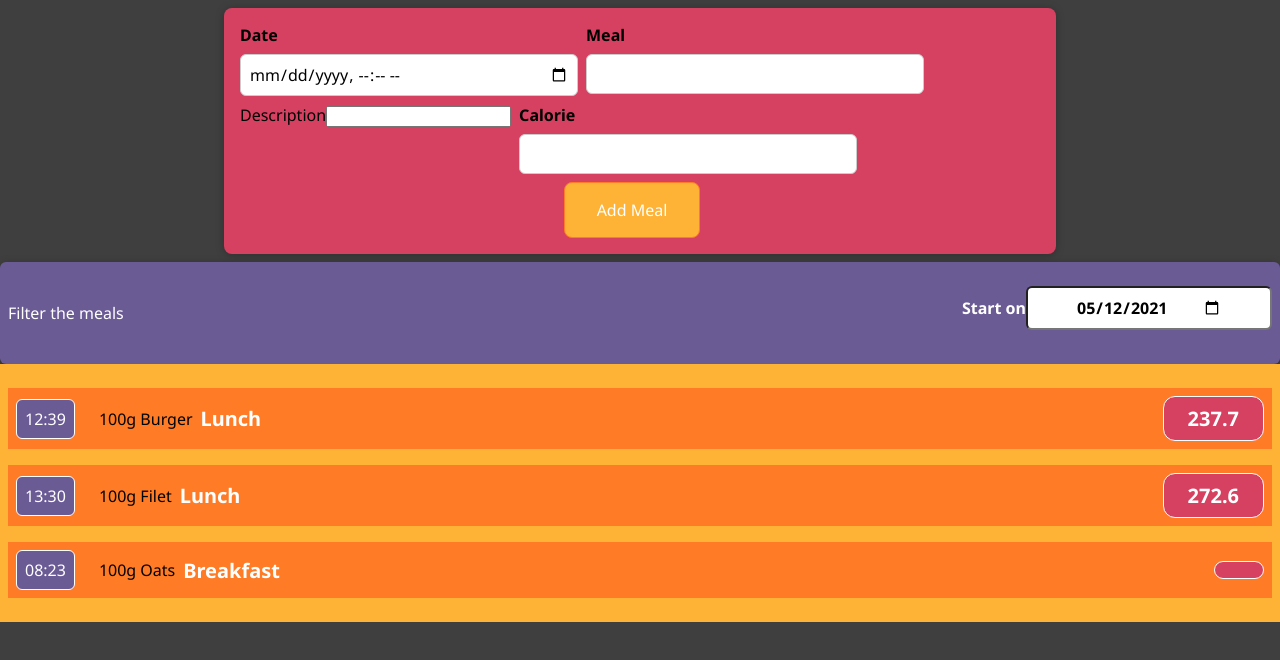
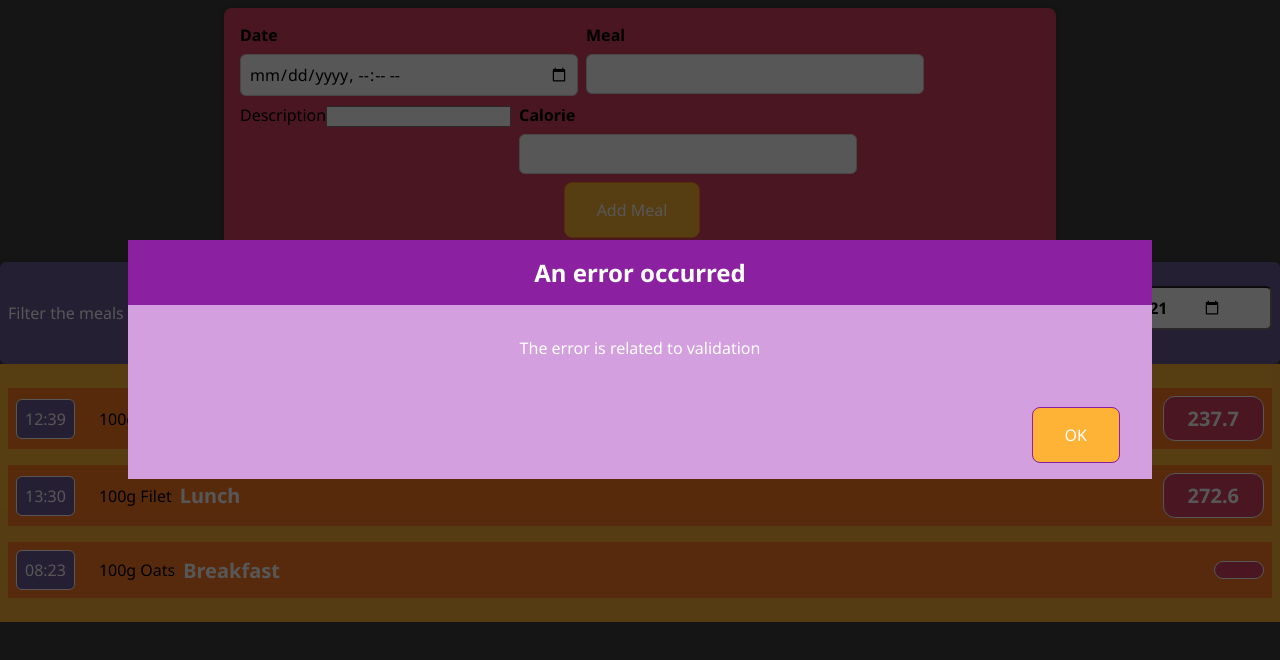
Before and after one commit to aklilumezene/Odyssea-Calorie-Tracker, a React (Create React App) app: page / in a window 1280 px wide. Shown: the top 660 px of the page. Built offline with nearby package versions, Linux system fonts and the light colour scheme.

Commit message:
ModalDialo: step 2 - build the ui

```diff
--- a/src/components/EditMealItem/AddMeal.js
+++ b/src/components/EditMealItem/AddMeal.js
@@ -1,5 +1,6 @@
 import "./AddMeal.css";
 import MealForm from "./MealForm";
+import ErrorModal from "../UI/ErrorModal"
 
 const AddMeal = (props) => {
     const addedMealHandler = (meal) => {
@@ -14,8 +15,10 @@ const AddMeal = (props) => {
         props.onAddMeal(meal)
         return true;
     }
+
     return (
         <div className="add-meal">
+            <ErrorModal title="An error occurred " message="The error is related to validation"/>
             <MealForm onAddMeal = {addedMealHandler} />
         </div>
     )
--- /dev/null
+++ b/src/components/UI/ErrorModal.css
@@ -0,0 +1,57 @@
+.backdrop {
+    position: fixed;
+    top: 0;
+    left: 0;
+    width: 100%;
+    height: 100vh;
+    background: rgba(0, 0, 0, 0.66);
+    z-index: 10;
+}
+
+.modal {
+    position: fixed;
+    top: 30vh;
+    left: 10%;
+    width: 80%;
+    overflow: hidden;
+    background: #d49fdf;
+    z-index: 100;
+}
+
+.error__title {
+    background: #8b20a0;
+    padding: 1rem;
+}
+
+.error__title h2 {
+    margin: 0;
+    color: white;
+}
+
+.error__content {
+    padding: 1rem;
+    color: white;
+}
+
+.error__actions {
+    padding: 1rem;
+    display: flex;
+    justify-content: flex-end;
+}
+
+.error__actions button {
+    font: inherit;
+    cursor: pointer;
+    padding: 1rem 2rem;
+    border: 1px solid #8b20a0;
+    background-color: #feb236;
+    border-radius: 8px;
+    margin-right: 1rem;
+}
+
+.error__actions button:hover,
+.error__actions button:active {
+    color: #feb236;
+    border-color: #feb236;
+    background-color: #8b20a0;
+}
--- /dev/null
+++ b/src/components/UI/ErrorModal.js
@@ -0,0 +1,23 @@
+import "./ErrorModal.css"
+import Card from "./Card"
+
+const ErrorModal = (props) => {
+    return (
+        <div>
+            <div className="backdrop" />
+            <Card className="modal">
+                <header className="error__title">
+                    <h2>{props.title}</h2>
+                </header>
+                <div className="error__content">
+                    <p>{props.message}</p>
+                </div>
+                <footer className="error__actions">
+                    <button type="button">OK</button>
+                </footer>
+            </Card>
+        </div>
+    )
+}
+
+export default ErrorModal
```
